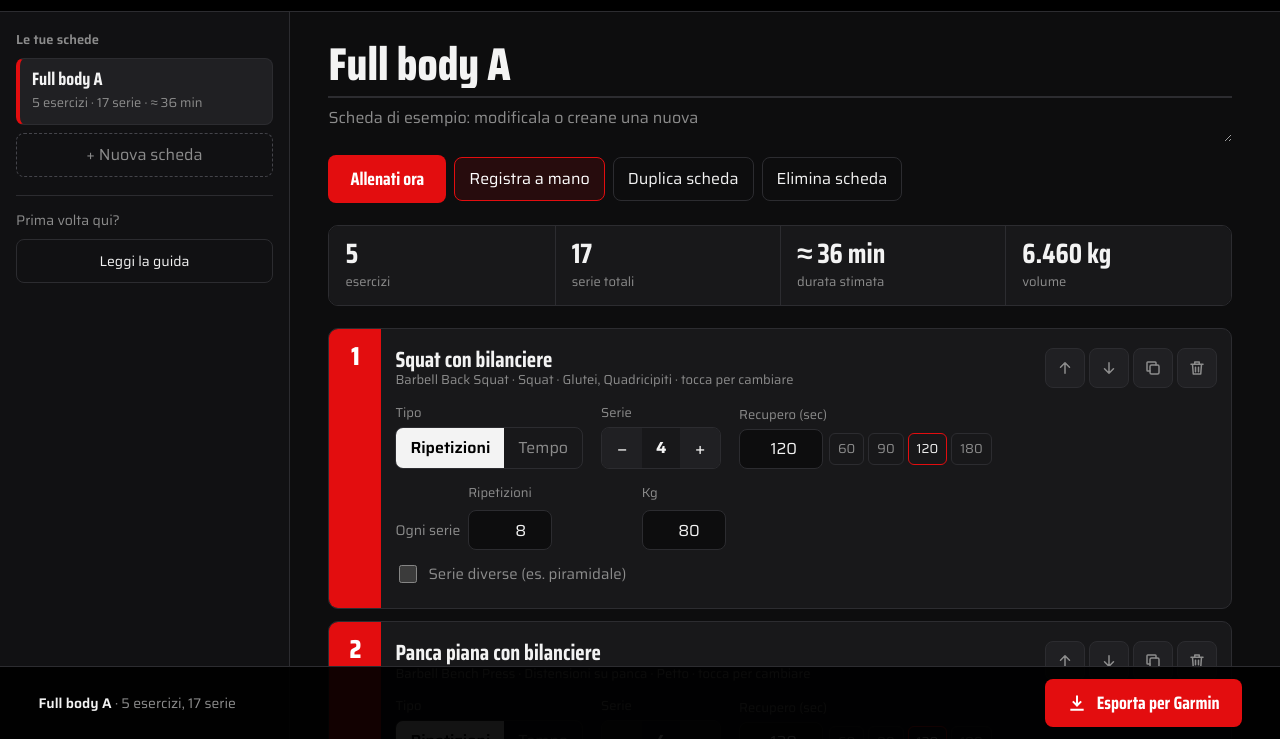
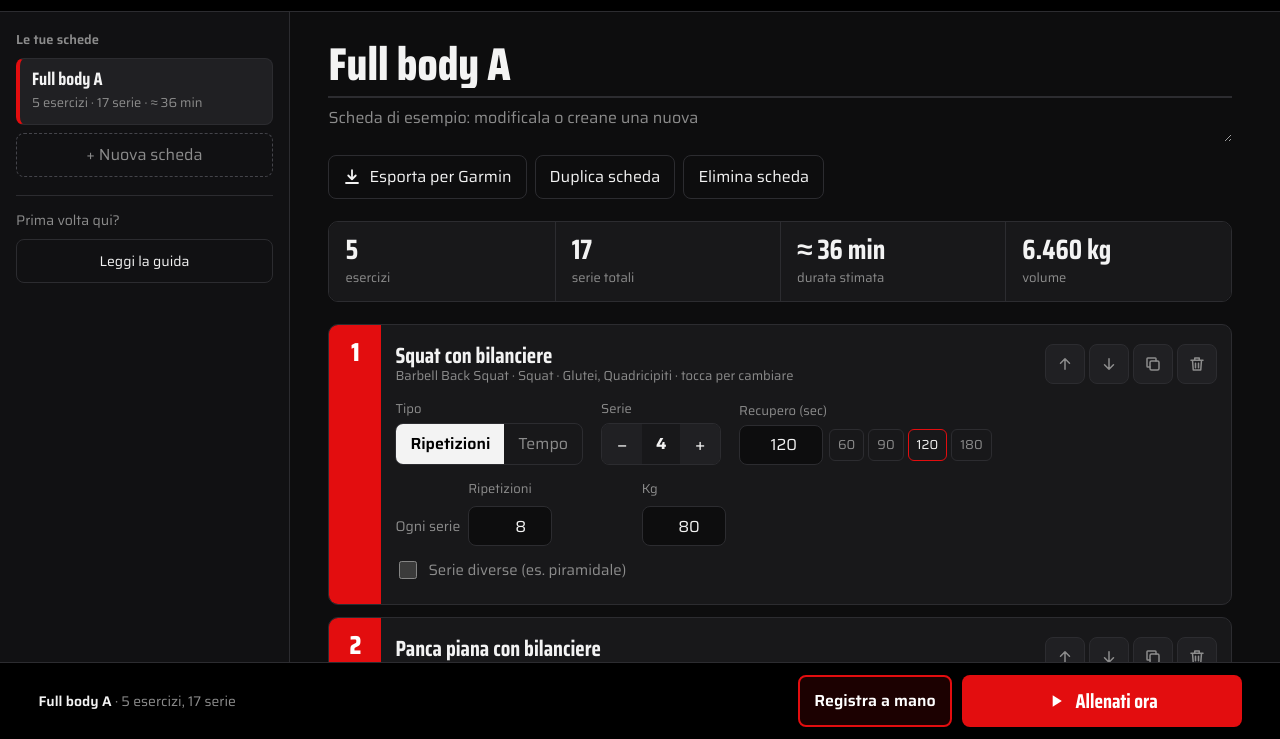
Before and after one commit to Jack-337/ant-schede, a plain HTML site: page index.html in a window 1280 px wide. Both pictures are taken after a click on the button "Schede". Shown: the part 61-800 px from the top of the page. Drawn offline with Linux system fonts and the light colour scheme.

Commit message:
v1.0.1: Allenati ora e Registra a mano fissi in basso, export Garmin nella scheda
Co-Authored-By: Claude Opus 5.5 <noreply@anthropic.com>
Claude-Session: https://claude.ai/code/session_01Mn4ibYHM57eki4hQ1qto1T

```diff
--- a/index.html
+++ b/index.html
@@ -87,8 +87,11 @@ td:first-child{color:var(--grey);font-size:14px;white-space:nowrap;width:70px}
 .empty{border:1px dashed #44444a;border-radius:10px;padding:28px;text-align:center;color:var(--grey);margin-bottom:12px}
 .addex{width:100%;min-height:52px;border:1px solid var(--line);background:var(--panel2);border-radius:10px;font-weight:600}
 .addex:hover{border-color:var(--red)}
-.foot{position:fixed;left:0;right:0;bottom:0;background:rgba(0,0,0,.92);border-top:1px solid var(--line);padding:12px max(3vw,16px) calc(12px + env(safe-area-inset-bottom));display:flex;gap:14px;align-items:center;flex-wrap:wrap;z-index:6}
+.foot{position:fixed;left:0;right:0;bottom:0;background:#000;border-top:1px solid var(--line);padding:12px max(3vw,16px) calc(12px + env(safe-area-inset-bottom));display:flex;gap:14px;align-items:center;flex-wrap:wrap;z-index:6}
 .foot p{margin:0;flex:1 1 260px;font-size:14px;color:var(--grey)}
+.fbtn{display:flex;gap:10px;flex:1 1 360px;justify-content:flex-end}.fbtn button{min-height:52px}.fbtn .go{flex:1 1 auto;max-width:280px;justify-content:center;font-size:20px}.fbtn .ghost{flex:0 1 auto;font-weight:600;background:transparent;border:2px solid var(--red);color:#fff;white-space:nowrap}.fbtn .ghost:hover{background:rgba(227,13,15,.15)}
+.ghost.exp{display:inline-flex;gap:8px;align-items:center}.ghost:disabled{opacity:.45;cursor:not-allowed}
+@media(max-width:600px){.foot p{display:none}.fbtn{flex:1 1 100%}.fbtn .go{max-width:none;flex:1.4 1 0}.fbtn .ghost{flex:1 1 0;padding:0 8px;font-size:15px}}
 .foot p b{color:var(--ink);font-weight:600}
 .go{background:var(--red);border:0;border-radius:8px;min-height:48px;padding:0 22px;font:700 18px/1 'Saira Condensed',Saira,sans-serif;color:#fff;display:inline-flex;gap:10px;align-items:center}
 .go:hover{background:var(--red2)}
@@ -226,7 +229,7 @@ body.flash::after{content:"";position:fixed;inset:0;border:10px solid var(--red)
 </div>
 <div class="foot">
   <p id="fs"></p>
-  <button class="go" id="ex"><svg width="20" height="20" viewBox="0 0 24 24" fill="none" stroke="currentColor" stroke-width="2.4"><path d="M12 3v12M7 10l5 5 5-5M4 20h16"/></svg>Esporta per Garmin</button>
+  <div class="fbtn"><button class="ghost hot" id="lg">Registra a mano</button><button class="go" id="lv"><svg width="20" height="20" viewBox="0 0 24 24" fill="currentColor"><path d="M8 5v14l11-7z"/></svg><span id="lvt0">Allenati ora</span></button></div>
 </div>
 <div class="dlg" id="dlg" role="dialog" aria-modal="true" aria-label="Scegli esercizio">
   <div class="box">
@@ -306,7 +309,8 @@ function renderStats() {
   const w = W(), s = stats(w);
   $("st").innerHTML = `<div><b>${s.n}</b><span>esercizi</span></div><div><b>${s.sets}</b><span>serie totali</span></div><div><b>≈ ${s.min} min</b><span>durata stimata</span></div><div><b>${fmtN(s.vol)} kg</b><span>volume</span></div>`;
   $("fs").innerHTML = w.ex.length ? `<b>${esc(w.name || "Senza nome")}</b> · ${s.n} esercizi, ${s.sets} serie` : "Aggiungi almeno un esercizio per esportare";
-  $("ex").disabled = !w.ex.length;
+  $("lv").disabled = $("lg").disabled = !w.ex.length;
+  $("lvt0").textContent = S.live ? "Riprendi allenamento" : "Allenati ora";
   renderList();
 }
 function setRows(x, i) {
@@ -350,7 +354,7 @@ function renderEditor() {
   const w = W();
   $("ed").innerHTML = (S.live ? `<button class="resume" data-a="livew">Allenamento in corso: <b>${esc(S.live.wName)}</b> · tocca per tornare</button>` : "") + `<input class="title" id="nm" value="${esc(w.name)}" placeholder="Nome scheda" aria-label="Nome scheda">
   <textarea class="desc" id="ds" rows="1" placeholder="Note (facoltative)">${esc(w.desc)}</textarea>
-  <div class="bar"><button class="go" data-a="livew" ${w.ex.length ? "" : "disabled"}>Allenati ora</button><button class="ghost hot" data-a="logw" ${w.ex.length ? "" : "disabled"}>Registra a mano</button><button class="ghost" data-a="dupw">Duplica scheda</button><button class="ghost" data-a="delw">Elimina scheda</button></div>
+  <div class="bar"><button class="ghost exp" data-a="exp" ${w.ex.length ? "" : "disabled"}><svg width="18" height="18" viewBox="0 0 24 24" fill="none" stroke="currentColor" stroke-width="2.4" stroke-linecap="round" stroke-linejoin="round"><path d="M12 3v12M7 10l5 5 5-5M4 20h16"/></svg>Esporta per Garmin</button><button class="ghost" data-a="dupw">Duplica scheda</button><button class="ghost" data-a="delw">Elimina scheda</button></div>
   <div class="stats" id="st"></div>
   ${w.ex.length ? w.ex.map((x, i) => exCard(x, i, w.ex.length)).join("") : `<div class="empty">Nessun esercizio. Aggiungi il primo qui sotto.</div>`}
   <button class="addex" data-a="add">+ Aggiungi esercizio</button>`;
@@ -670,20 +674,20 @@ function renderGuide() {
       <li>Per serie con carichi diversi (piramidale) spunta <b>Serie diverse</b>.</li></ol>
       <p>Si salva tutto da solo: non c'è un tasto Salva.</p>`],
     ["Mettila sul Garmin", `<ol>
-      <li>Dal <b>computer</b>, apri la scheda e premi il pulsante rosso <b>Esporta per Garmin</b>: si scarica un file che finisce in <b>.fit</b>.</li>
+      <li>Dal <b>computer</b>, apri la scheda e premi <b>Esporta per Garmin</b>, sotto il nome della scheda: si scarica un file che finisce in <b>.fit</b>.</li>
       <li>Collega l'orologio al computer con il suo cavo. Se il computer non ha la porta USB-C serve un adattatore da USB-C a USB normale, che supporti i dati.</li>
       <li>Apri l'orologio come una chiavetta e vai nella cartella <b>GARMIN › NewFiles</b>.</li>
       <li>Copia lì dentro il file .fit.</li>
       <li>Scollega l'orologio e aspetta qualche secondo. Troverai la scheda nell'attività <b>Forza</b>, tra gli <b>Allenamenti</b>.</li></ol>
       <p>Su Mac l'orologio non compare nel Finder: installa il programma gratuito <b>OpenMTP</b> e usa quello per copiare il file.</p>`],
     ["Allenati con l'app", `<ol>
-      <li>Apri la scheda e premi <b>Allenati ora</b>. Funziona anche senza orologio: basta il telefono o il computer.</li>
+      <li>Apri la scheda e premi il pulsante rosso <b>Allenati ora</b>, sempre in basso. Funziona anche senza orologio: basta il telefono o il computer.</li>
       <li>Controlla ripetizioni e kg con <b>−</b> e <b>+</b>. Il carico è già suggerito in base all'ultima volta: se avevi completato tutte le ripetizioni, l'app propone di salire.</li>
       <li>Premi <b>Inizia serie</b> e, quando hai finito, <b>Serie fatta</b>. Negli esercizi a tempo parte il conto alla rovescia.</li>
       <li>Parte il <b>recupero</b>. Quando finisce senti un suono, il telefono vibra (se lo supporta) e il bordo dello schermo lampeggia: il timer continua contando la <b>pausa extra</b>, finché non premi Inizia serie.</li>
       <li>Durante il recupero puoi correggere la serie appena fatta. Puoi anche <b>saltare</b> una serie o un esercizio, oppure toccare un esercizio della lista per passare a quello (utile se una macchina è occupata).</li>
       <li>Alla fine, o con <b>Termina</b>, vedi il riepilogo con i muscoli allenati: premi <b>Salva nel diario</b>.</li></ol>
-      <p>Tieni il volume del telefono acceso. Se ti serve silenzio, l'icona dell'altoparlante in alto spegne i suoni. Se hai fatto l'allenamento senza app, usa <b>Registra a mano</b> e inserisci le serie a fine sessione.</p>`],
+      <p>Tieni il volume del telefono acceso. Se ti serve silenzio, l'icona dell'altoparlante in alto spegne i suoni. Se hai fatto l'allenamento senza app, usa <b>Registra a mano</b>, accanto ad Allenati ora, e inserisci le serie a fine sessione.</p>`],
     ["Guarda i progressi", `<ul>
       <li>In alto premi <b>Diario</b>.</li>
       <li><b>Muscoli allenati</b> colora le zone del corpo che hai lavorato: nell'ultimo allenamento, negli ultimi 7 o 30 giorni. Così vedi subito se trascuri qualcosa.</li>
@@ -705,7 +709,7 @@ function renderGuide() {
   $("ed").innerHTML = `<h1 class="h">Come funziona</h1><p class="sub">Sei passi per costruire le tue schede, allenarti con l'app o con l'orologio e seguire i tuoi progressi.</p>
   ${G.map((g, i) => `<section class="gd"><div class="gn">${i + 1}</div><div><h2>${g[0]}</h2>${g[1]}</div></section>`).join("")}
   <div class="card" style="margin-top:8px"><h2>Problemi frequenti</h2>${F.map(f => `<details class="sess"><summary><b style="min-width:0">${f[0]}</b></summary><p class="sub" style="margin:0 0 14px">${f[1]}</p></details>`).join("")}</div>
-  <button class="addex" data-a="goschede">Vai alle schede</button><p class="ver">Versione 1.0.0</p>`;
+  <button class="addex" data-a="goschede">Vai alle schede</button><p class="ver">Versione 1.0.1</p>`;
 }
 
 // ---- diario ----
@@ -718,7 +722,7 @@ function mSessions(L) {
 function renderDiary() {
   const L = sorted();
   if (!L.length) {
-    $("ed").innerHTML = `<h1 class="h">Diario</h1><div class="empty big"><b>Ancora nessun allenamento registrato</b>Apri una scheda e premi <b style="display:inline;font:inherit;color:var(--ink)">Registra allenamento</b> a fine sessione: qui vedrai frequenza, carichi e record nel tempo.</div><button class="addex" data-a="goschede">Vai alle schede</button>`;
+    $("ed").innerHTML = `<h1 class="h">Diario</h1><div class="empty big"><b>Ancora nessun allenamento registrato</b>Apri una scheda e premi <b style="display:inline;font:inherit;color:var(--ink)">Allenati ora</b> per allenarti con il timer, oppure <b style="display:inline;font:inherit;color:var(--ink)">Registra a mano</b> a fine sessione: qui vedrai frequenza, carichi e record nel tempo.</div><button class="addex" data-a="goschede">Vai alle schede</button>`;
     return;
   }
   const now = new Date(), mk0 = (y, m) => `${y}-${String(m + 1).padStart(2, "0")}`;
@@ -880,6 +884,7 @@ $("ed").addEventListener("click", e => {
     return commit();
   }
   if (a === "logw") return startLog();
+  if (a === "exp") return exportFit();
   if (a === "livew") { if (S.live) { S.view = "live"; return commit(); } return startLive(); }
   const w = W(), i = +b.dataset.i, x = w.ex[i];
   if (a === "add") return openPick(-1);
@@ -987,11 +992,13 @@ function buildFit(w) {
   return enc.close();
 }
 window.buildFit = buildFit;
-$("ex").onclick = () => {
-  const w = W();
+function exportFit() {
+  const w = W(); if (!w.ex.length) return;
   try { download(`ANT_${fileName(w.name)}.fit`, buildFit(w), "application/octet-stream"); toast("File .fit scaricato: copialo in GARMIN › NewFiles"); }
   catch (err) { console.error(err); toast("Errore nella creazione del file: " + err.message); }
-};
+}
+$("lv").onclick = () => { if (S.live) { S.view = "live"; commit(); window.scrollTo({ top: 0 }); } else startLive(); };
+$("lg").onclick = () => startLog();
 $("bk").onclick = () => { download(`ANT_backup_${new Date().toISOString().slice(0, 10)}.json`, JSON.stringify({ app: "ant-schede", v: 2, w: S.w, log: S.log }, null, 1), "application/json"); toast("Backup scaricato"); };
 $("im").onclick = () => $("imf").click();
 $("imf").onchange = async e => {
@@ -1006,7 +1013,7 @@ $("imf").onchange = async e => {
   } catch (err) { toast("File non valido: " + err.message); }
 };
 // ---- app installabile e aggiornamenti ----
-const APP_VERSION = "1.0.0";
+const APP_VERSION = "1.0.1";
 try { navigator.storage && navigator.storage.persist && navigator.storage.persist(); } catch (e) {}
 let deferredInstall = null;
 window.addEventListener("beforeinstallprompt", e => { e.preventDefault(); deferredInstall = e; $("inst").hidden = false; });
--- a/sw.js
+++ b/sw.js
@@ -1,5 +1,5 @@
 // Copia offline dell'app ANT. Cambiare VERSION a ogni aggiornamento.
-const VERSION = "ant-1.0.0";
+const VERSION = "ant-1.0.1";
 const CORE = ["./", "./index.html", "./manifest.webmanifest", "./icons/icon-192.png", "./icons/icon-512.png", "./icons/icon-maskable-512.png", "./icons/apple-touch-icon.png"];
 self.addEventListener("install", e => { e.waitUntil(caches.open(VERSION).then(c => c.addAll(CORE.map(u => new Request(u, { cache: "reload" }))))); });
 self.addEventListener("activate", e => { e.waitUntil(caches.keys().then(ks => Promise.all(ks.filter(k => k !== VERSION && k !== "ant-fonts").map(k => caches.delete(k)))).then(() => self.clients.claim())); });
```
Also changed, not shown: README.md.
